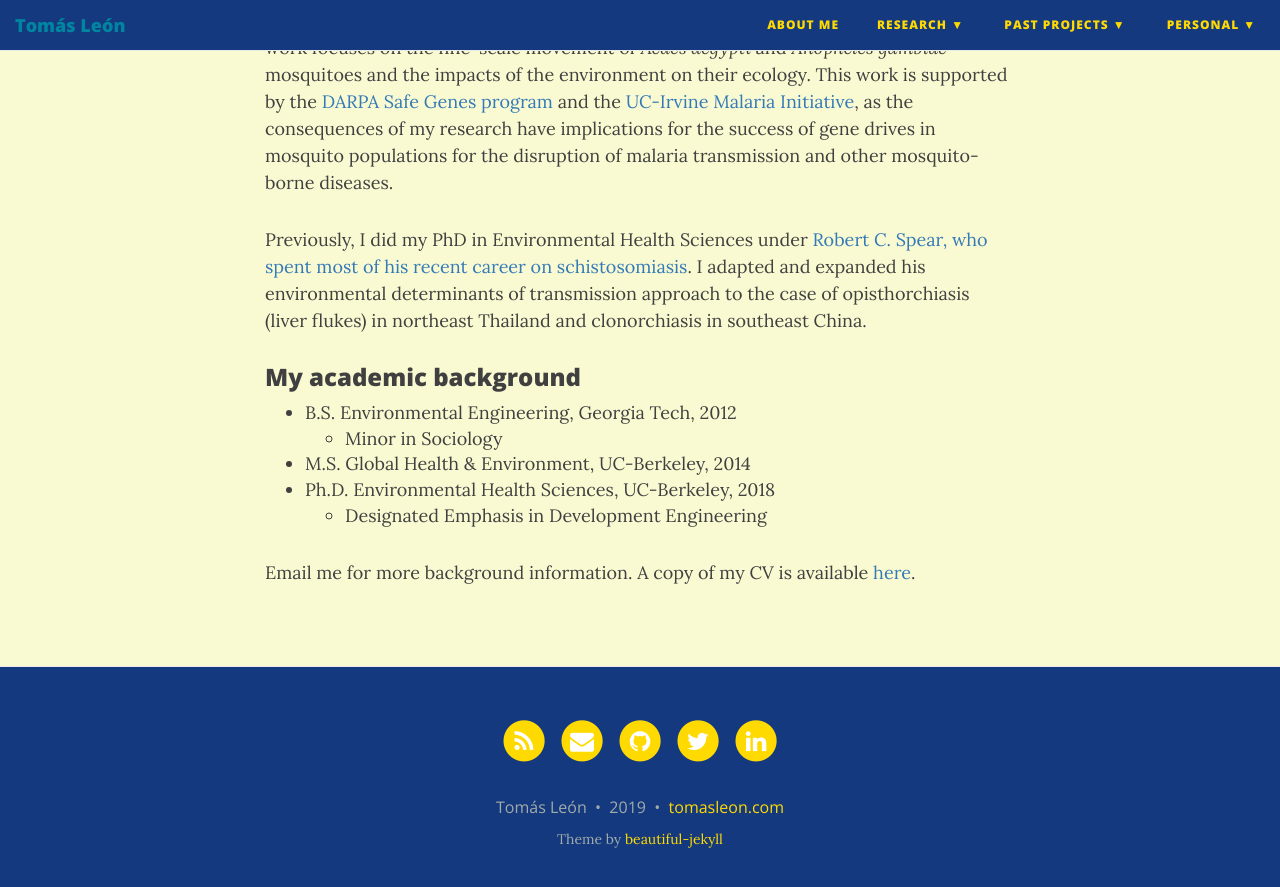
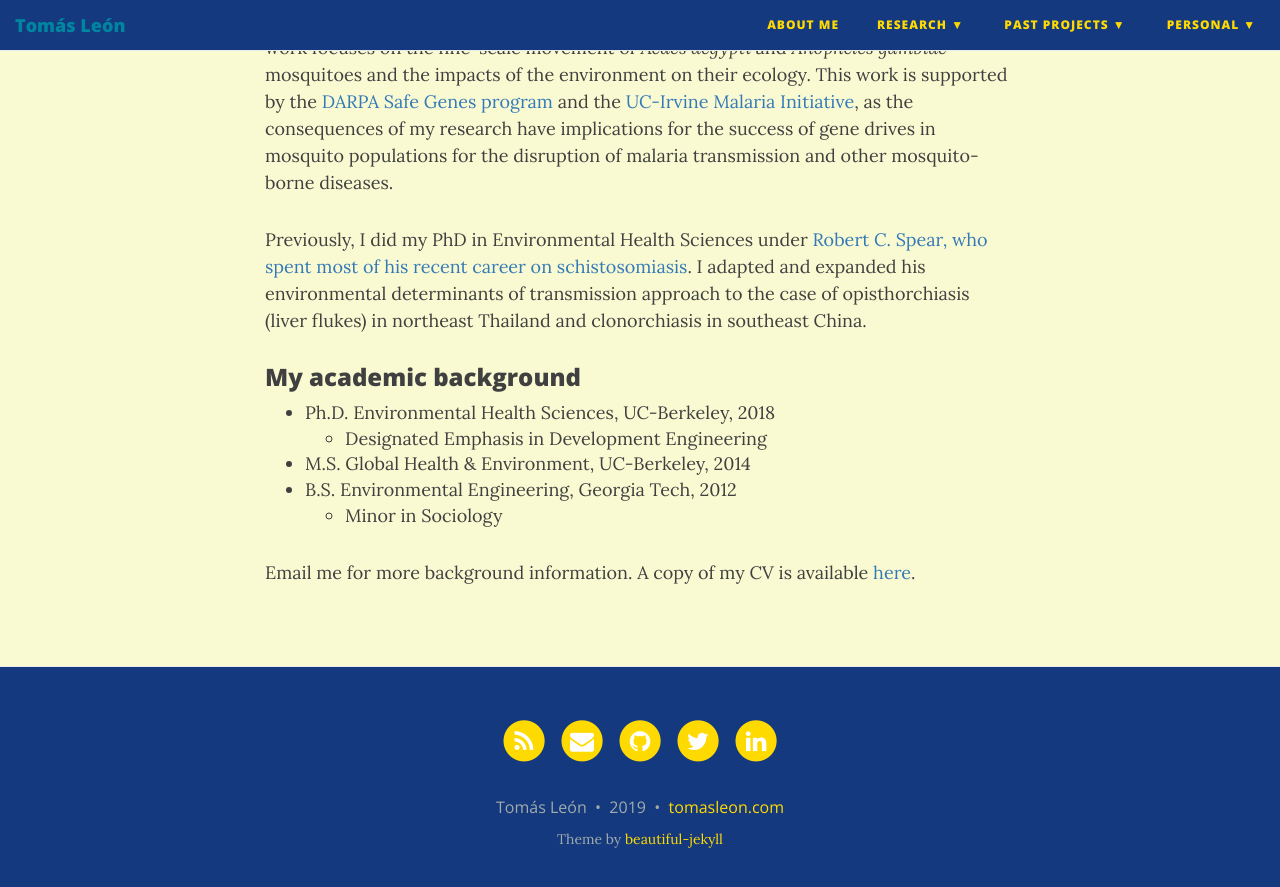
Before and after one commit to tomasleon/tomasleon.github.io, a Jekyll site: the page built from aboutme.md, in a window 1280 px wide and 900 px high, scrolled down 1075 px. Shown: the top 887 px of the window. Built offline with Jekyll 4.4.1, drawn with Linux system fonts in a browser that asks for light colours; nearby versions of some CDN libraries.

```diff
--- a/aboutme.md
+++ b/aboutme.md
@@ -13,11 +13,13 @@ Previously, I did my PhD in Environmental Health Sciences under [Robert C. Spear
 
 ### My academic background
 
+- Ph.D. Environmental Health Sciences, UC-Berkeley, 2018
+  - Designated Emphasis in Development Engineering
+- M.S. Global Health & Environment, UC-Berkeley, 2014
 - B.S. Environmental Engineering, Georgia Tech, 2012
   - Minor in Sociology
-- M.S. Global Health & Environment, UC-Berkeley, 2014
-- Ph.D. Environmental Health Sciences, UC-Berkeley, 2018
-  - Designated Emphasis in Development Engineering
+
+
 
 
 Email me for more background information. A copy of my CV is available [here](CV_Tomas_Leon_2018b.pdf).
```
